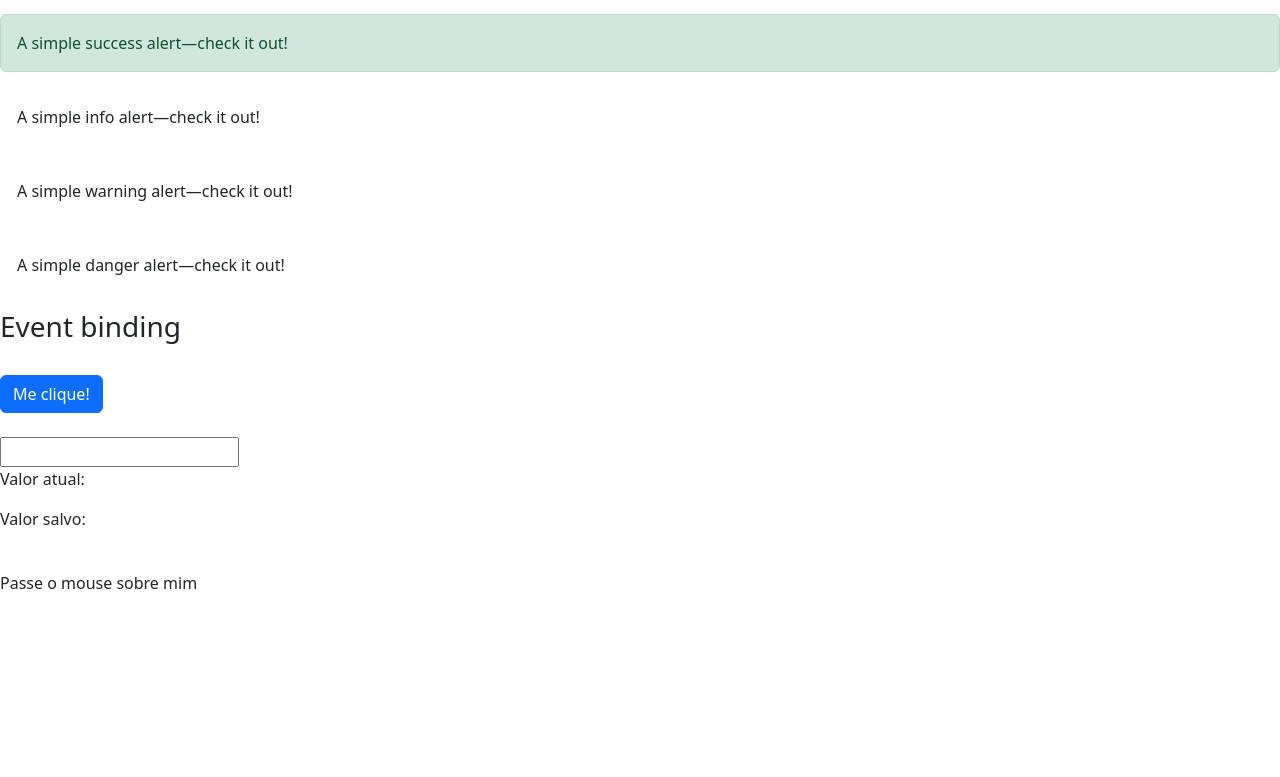
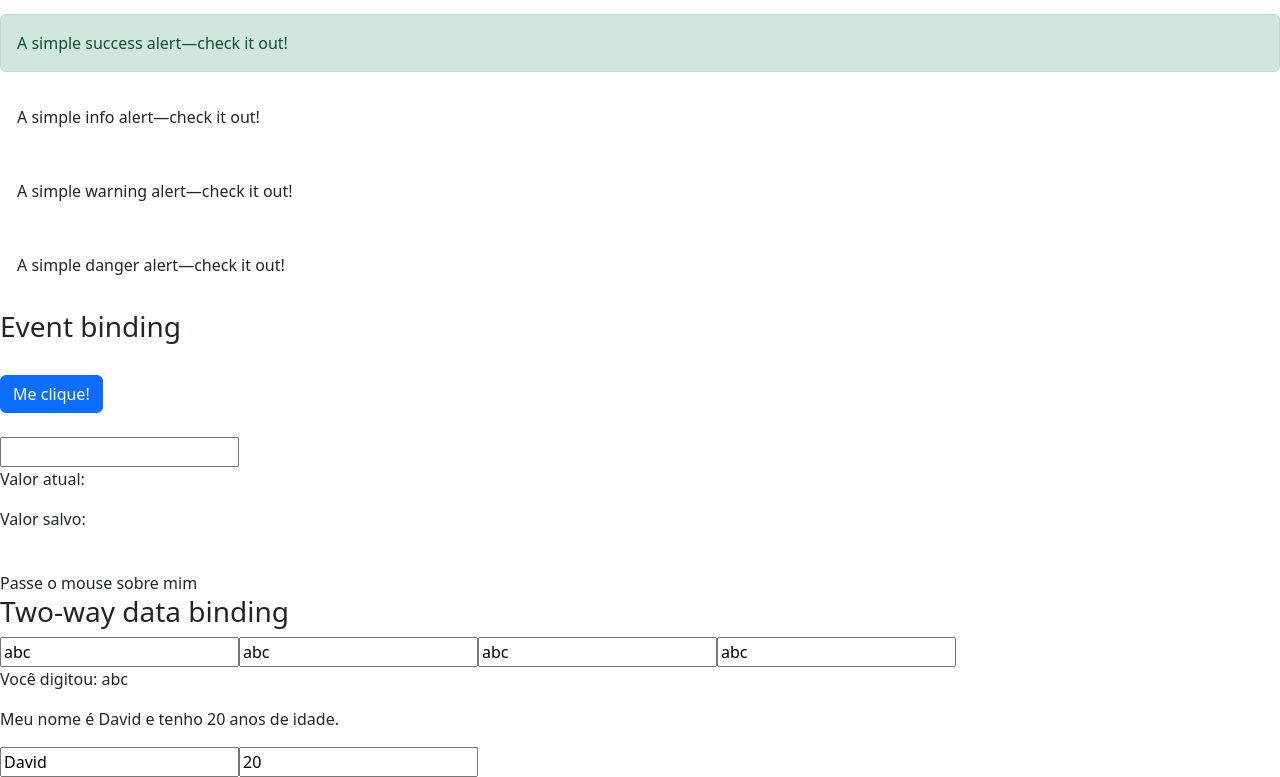
Before and after one commit to davidmateusreis/angular, an Angular app in the folder data-binding/: page / in a window 1280 px wide. Shown: the part 695-1472 px from the top of the page. Before the commit the page ends 1290 px from the top, so only its background shows below. Built offline with nearby package versions, Linux system fonts and the light colour scheme.

Commit message:
Two-way data binding

```diff
--- a/data-binding/src/app/app.module.ts
+++ b/data-binding/src/app/app.module.ts
@@ -1,9 +1,11 @@
 import { NgModule } from '@angular/core';
+import { FormsModule } from '@angular/forms';
 import { BrowserModule } from '@angular/platform-browser';
 
 import { AppRoutingModule } from './app-routing.module';
 import { AppComponent } from './app.component';
 import { DataBindingComponent } from './data-binding/data-binding.component';
+import { MeuFormModule } from './meu-form/meu-form.module';
 
 @NgModule({
   declarations: [
@@ -12,7 +14,9 @@
   ],
   imports: [
     BrowserModule,
-    AppRoutingModule
+    AppRoutingModule,
+    FormsModule,
+    MeuFormModule
   ],
   providers: [],
   bootstrap: [AppComponent]
--- a/data-binding/src/app/data-binding/data-binding.component.html
+++ b/data-binding/src/app/data-binding/data-binding.component.html
@@ -67,3 +67,5 @@
             sobre mim</span>
     </article>
 </section>
+
+<app-meu-form></app-meu-form>
--- /dev/null
+++ b/data-binding/src/app/meu-form/meu-form.component.html
@@ -0,0 +1,27 @@
+<section class="two-way-binding">
+    <article>
+        <h3>Two-way data binding</h3> <!-- associação de propriedade e associação de evento -->
+        <div>
+            <input type="text"
+            [value]="nome"
+            (input)="nome = evento.value" #evento
+            >
+
+            <input type="text"
+            [(ngModel)]="nome"
+            (ngModelChange)="nome = $event"
+            >
+
+            <input type="text" [(ngModel)]="nome" > <!-- binding de propriedade e binding de evento juntos -->
+
+            <input type="text" bindon-ngModel="nome" >
+
+            <p>Você digitou: {{ nome }}</p>
+        </div>
+        <div>
+            <p>Meu nome é {{ pessoa.nome }} e tenho {{ pessoa.idade }} anos de idade.</p>
+            <input type="text" [(ngModel)]="pessoa.nome"> <!-- two-way data binding -->
+            <input type="text" [(ngModel)]="pessoa.idade">
+        </div>
+    </article>
+</section>
--- /dev/null
+++ b/data-binding/src/app/meu-form/meu-form.component.ts
@@ -0,0 +1,22 @@
+import { Component, OnInit } from '@angular/core';
+
+@Component({
+  selector: 'app-meu-form',
+  templateUrl: './meu-form.component.html',
+  styleUrls: ['./meu-form.component.css']
+})
+export class MeuFormComponent implements OnInit {
+
+  nome: string = 'abc';
+
+  pessoa: any = {
+    nome: 'David',
+    idade: 20
+  }
+
+  constructor() { }
+
+  ngOnInit(): void {
+  }
+
+}
```
Also changed, not shown: data-binding/src/app/meu-form/meu-form.module.ts (added, +20 -0 lines), data-binding/src/app/meu-form/meu-form.component.css (added), 1 other file (tests, documents, lock files or other folders).
